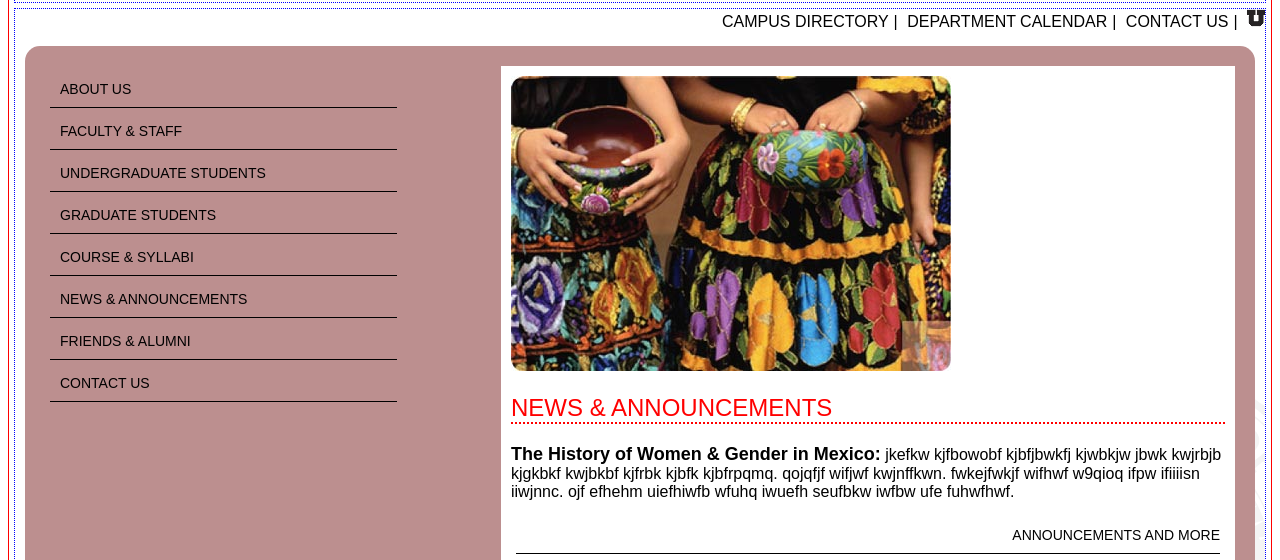
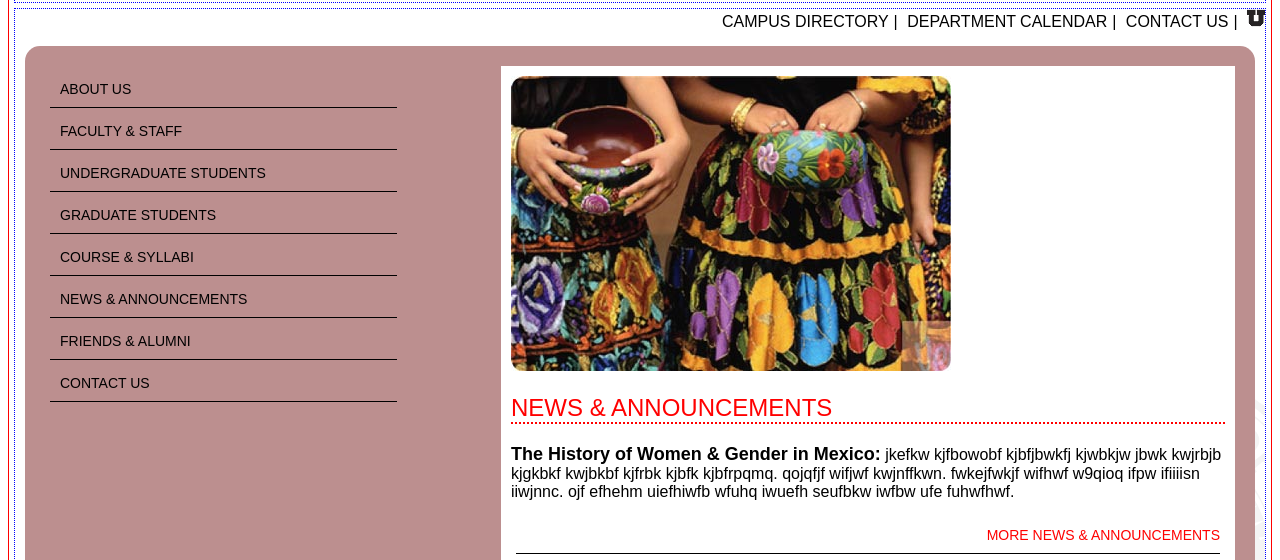
Before and after one commit to leven154/HUMIS_homepage_Copy, a plain HTML site: page index.html in a window 1280 px wide. Shown: the part 240-800 px from the top of the page. Drawn offline with Linux system fonts and the light colour scheme; files whose address does not match are found by name.

Commit message:
added the nav link under women photos, added extra paragraph.

```diff
--- a/index.html
+++ b/index.html
@@ -46,7 +46,10 @@
                     <span>The History of Women & Gender in Mexico:</span> jkefkw kjfbowobf kjbfjbwkfj kjwbkjw jbwk kwjrbjb kjgkbkf kwjbkbf kjfrbk kjbfk kjbfrpqmq. qojqfjf wifjwf kwjnffkwn. fwkejfwkjf wifhwf w9qioq ifpw ifiiiisn iiwjnnc. ojf efhehm uiefhiwfb wfuhq iwuefh seufbkw iwfbw ufe fuhwfhwf.
                 </p>
 
-                <a href="#">Announcements and More </a>
+                <p class="learn-more">
+                <a href="#">
+                    MORE NEWS & ANNOUNCEMENTS</a>
+                </p>
 
 
             </article>
--- a/stylesheet.css
+++ b/stylesheet.css
@@ -111,7 +111,23 @@ div#container {
                             font-weight: bold;
                             font-size: 18px
                         }
+
+
+                        &.learn-more {
+                        text-align: right;
+
+                            a {
+                                color: red;
+                                text-decoration: none;
+
+                            &:hover {
+                                text-decoration: underline;
+                            }
+
+                        }
+                    }
                 }
+
             }
         }
 
```
